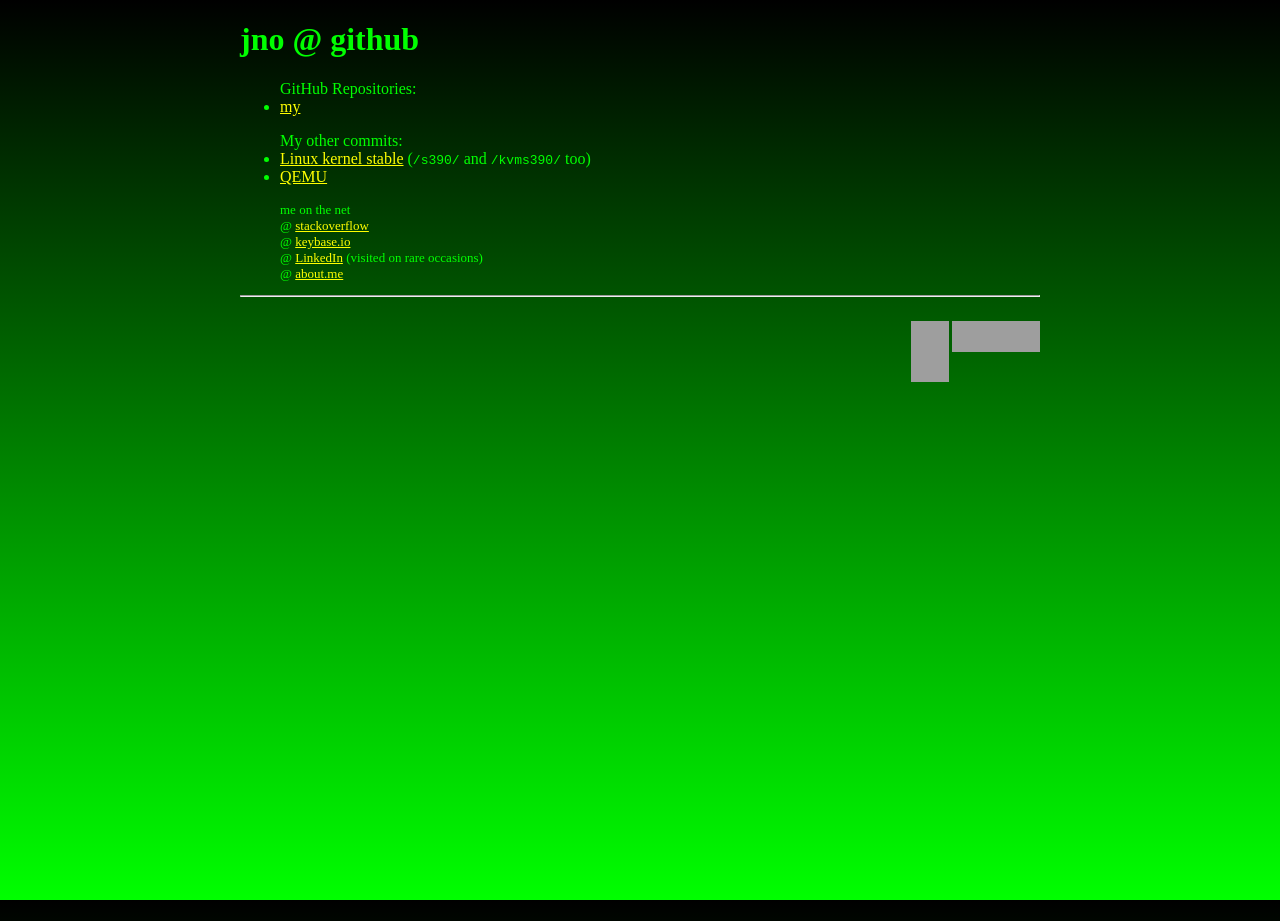
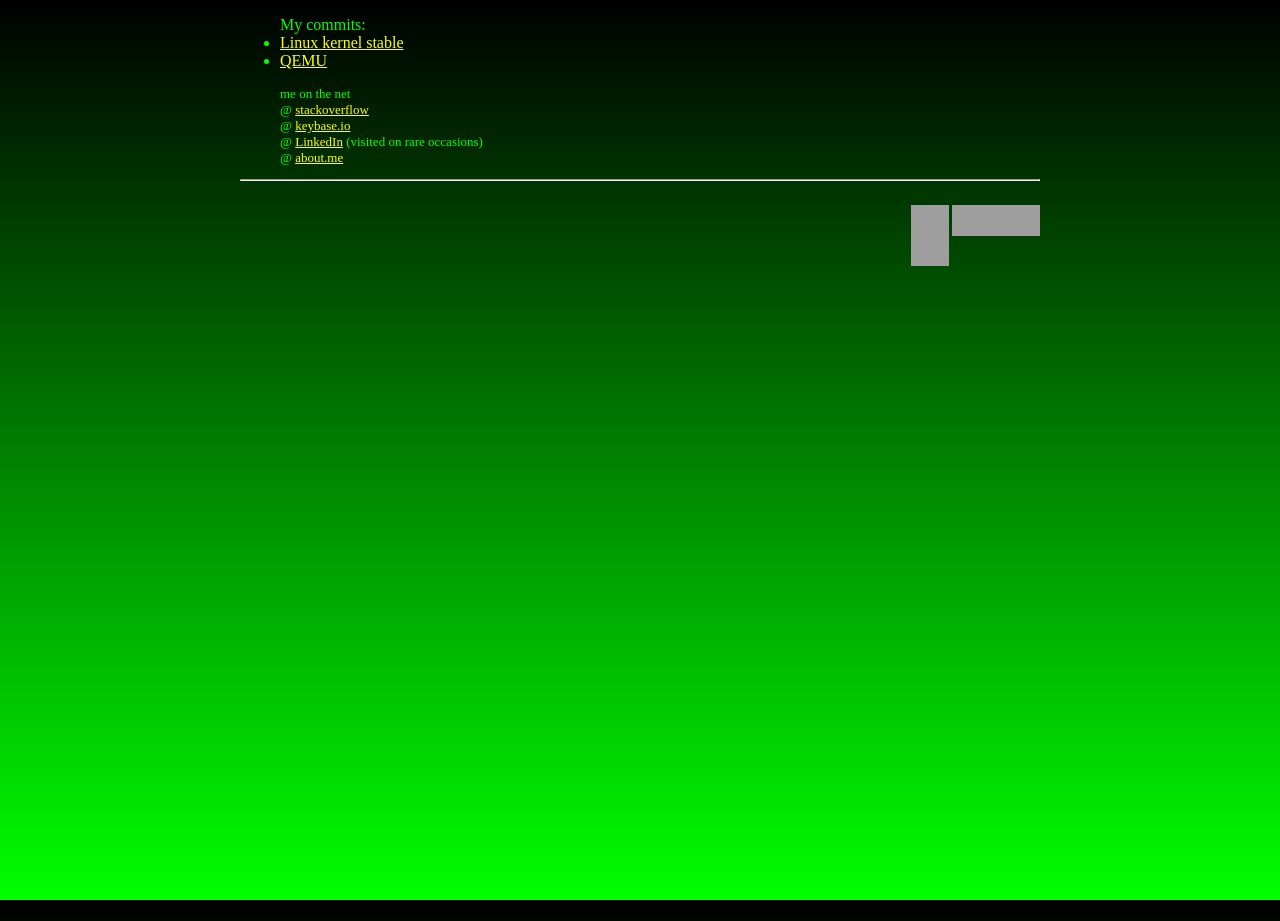
Before and after one commit to jn0/jn0.github.io, a Jekyll site: the page index.html, which Jekyll copies as it is, in a window 1280 px wide. Built offline with Jekyll 4.4.1, drawn with Linux system fonts in a browser that asks for light colours; grey boxes are pictures that could not be loaded.

Commit message:
update some refs

```diff
--- a/index.html
+++ b/index.html
@@ -8,15 +8,10 @@
 </head>
 <body>
 <div id="top">
-<h1>jno @ github</h1>
 <ul>
-<li class="lh">GitHub Repositories:</li>
-<li><a href="https://github.com/jn0">my</a></li>
-</ul>
-<ul>
-<li class="lh">My other commits:</li>
-<li><a href="https://git.kernel.org/cgit/linux/kernel/git/stable/linux-stable.git/log/?qt=grep&q=jno%40linux">Linux kernel stable</a> (<span class="tt">/s390/</span> and <span class="tt">/kvms390/</span> too)</li>
-<li><a href="http://git.qemu.org/?p=qemu.git&a=search&h=HEAD&st=commit&s=jno%40linux">QEMU</a></li>
+<li class="lh">My commits:</li>
+<li><a href="https://git.kernel.org/cgit/linux/kernel/git/stable/linux-stable.git/log/?qt=grep&q=jno%40linux">Linux kernel stable</a></li>
+<li><a href="https://git.qemu.org/?p=qemu.git&a=search&st=commit&s=jno%40">QEMU</a></li>
 </ul>
 <ul id="etc">
 <li class="lh">me on the net</li>
```
